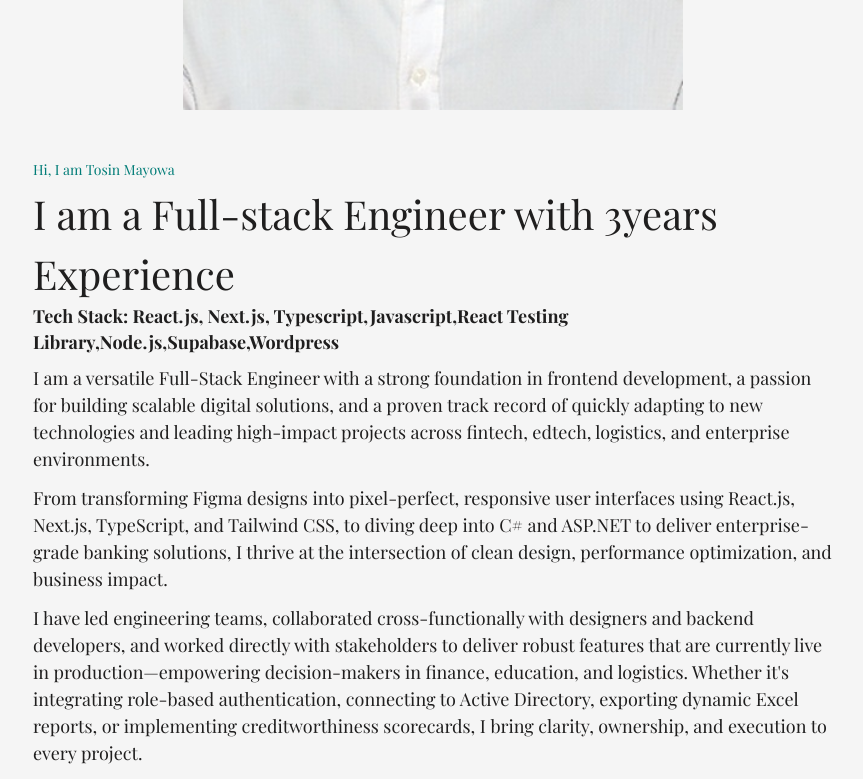
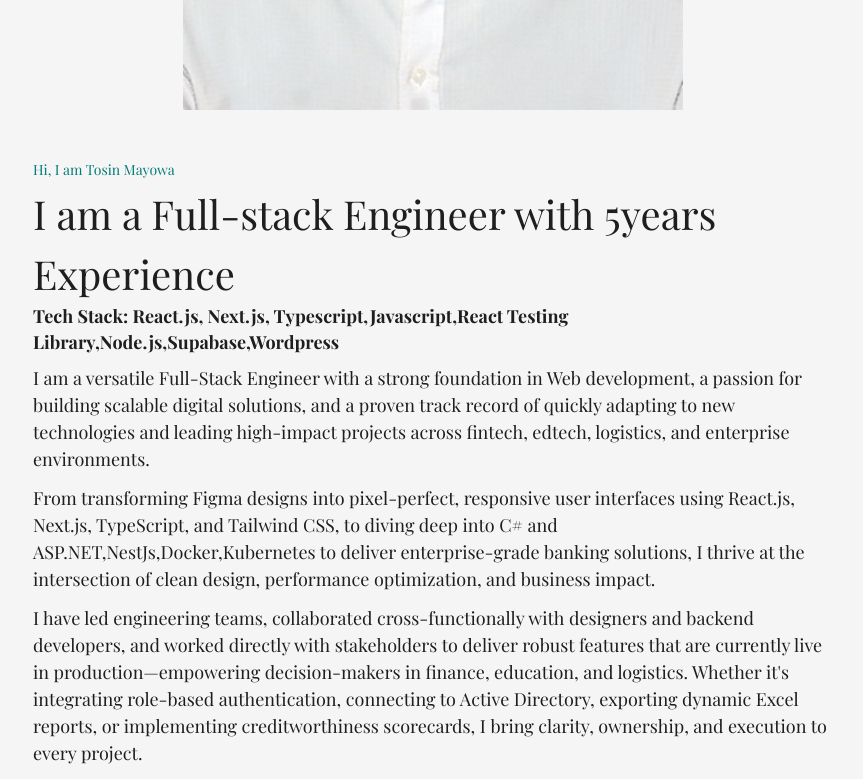
Before and after one commit to Tosin-Mayowa/portfolio-with-tailwind, a Next.js app: page /about in a window 1280 px wide. Shown: the part 665-1444 px from the top of the page, without its empty margins (207-1070 px from the left). Built offline with nearby package versions, Linux system fonts and the light colour scheme.

Commit message:
update content

```diff
--- a/src/Components/Header/Header.tsx
+++ b/src/Components/Header/Header.tsx
@@ -149,7 +149,7 @@ export const Header: React.FC = () => {
                       </h1>
                       <p className="text-[#666362] text-[15px] font-light mt-4 leading-relaxed">
                         I am a versatile Full-Stack Engineer with a strong
-                        foundation in frontend development, a passion for
+                        foundation in Web development using microservice architectures, a passion for
                         building scalable digital solutions, and a proven track
                         record of quickly adapting to new technologies and
                         leading high-impact projects across fintech, edtech,
--- a/src/Components/Home/HomeComp.tsx
+++ b/src/Components/Home/HomeComp.tsx
@@ -39,7 +39,7 @@ export const HomeComp = () => {
             } font-light text-[14px] mt-4 small:text-[15px] md:text-[17px] lg:text-[16px] xl:text-[18px] max-w-[600px]`}
           >
             I am a versatile Full-Stack Engineer with a strong foundation in
-            frontend development, a passion for building scalable digital
+            Web development using microservice architectures, a passion for building scalable digital
             solutions, and a proven track record of quickly adapting to new
             technologies and leading high-impact projects across fintech,
             edtech, logistics, and enterprise environments.
--- a/src/app/about/page.tsx
+++ b/src/app/about/page.tsx
@@ -10,7 +10,7 @@ export default function About() {
               Hi, I am Tosin Mayowa
             </h3>
             <h1 className="text-[22px] mt-1  md:text-[40px] text-[#1F1E1E] text-center xl:text-left">
-              I am a Full-stack Engineer with 3years Experience
+              I am a Full-stack Engineer with 5years Experience
             </h1>
             <h4 className="text-[#1F1E1E] text-sm md:text-[16px] lg:text-[18px] text-center xl:text-left font-extrabold">
               Tech Stack: React.js, Next.js, Typescript,Javascript,React Testing
@@ -18,14 +18,14 @@ export default function About() {
             </h4>
             <p className="text-[#1f1e1e] text-center xl:text-left text-[13px] md:text-[16px] lg:text-[18px] font-light mt-[10px]">
               I am a versatile Full-Stack Engineer with a strong foundation in
-              frontend development, a passion for building scalable digital
+              Web development, a passion for building scalable digital
               solutions, and a proven track record of quickly adapting to new
               technologies and leading high-impact projects across fintech,
               edtech, logistics, and enterprise environments.
               <span className="block mt-3">
                 From transforming Figma designs into pixel-perfect, responsive
                 user interfaces using React.js, Next.js, TypeScript, and
-                Tailwind CSS, to diving deep into C# and ASP.NET to deliver
+                Tailwind CSS, to diving deep into C# and ASP.NET,NestJs,Docker,Kubernetes to deliver
                 enterprise-grade banking solutions, I thrive at the intersection
                 of clean design, performance optimization, and business impact.
               </span>
```
